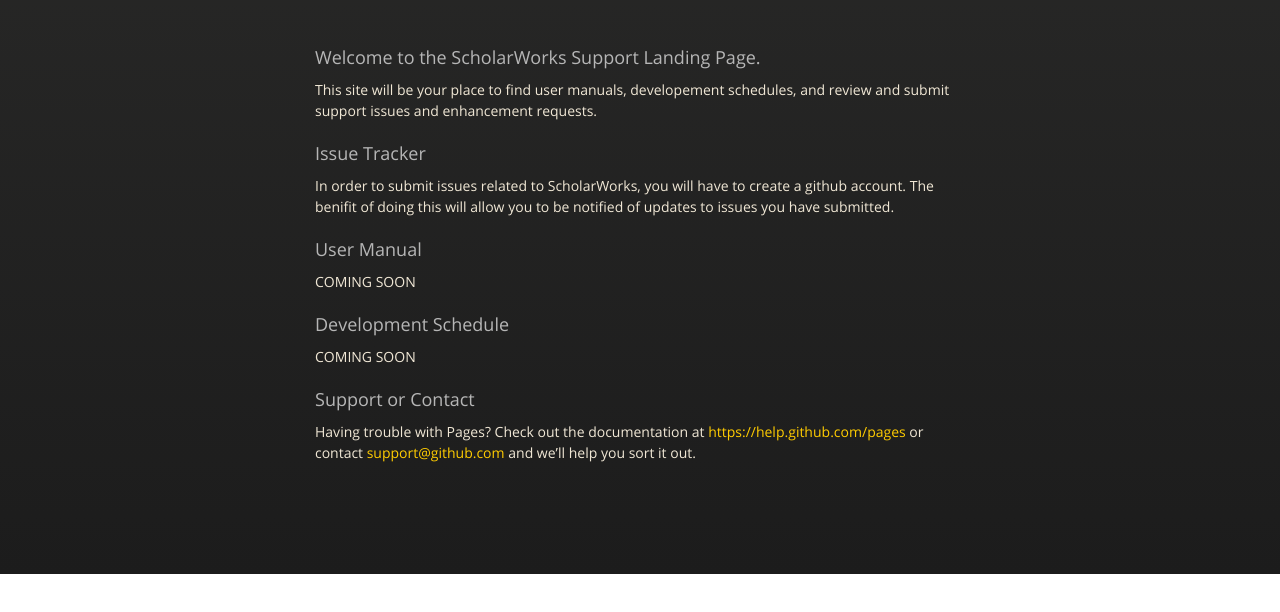
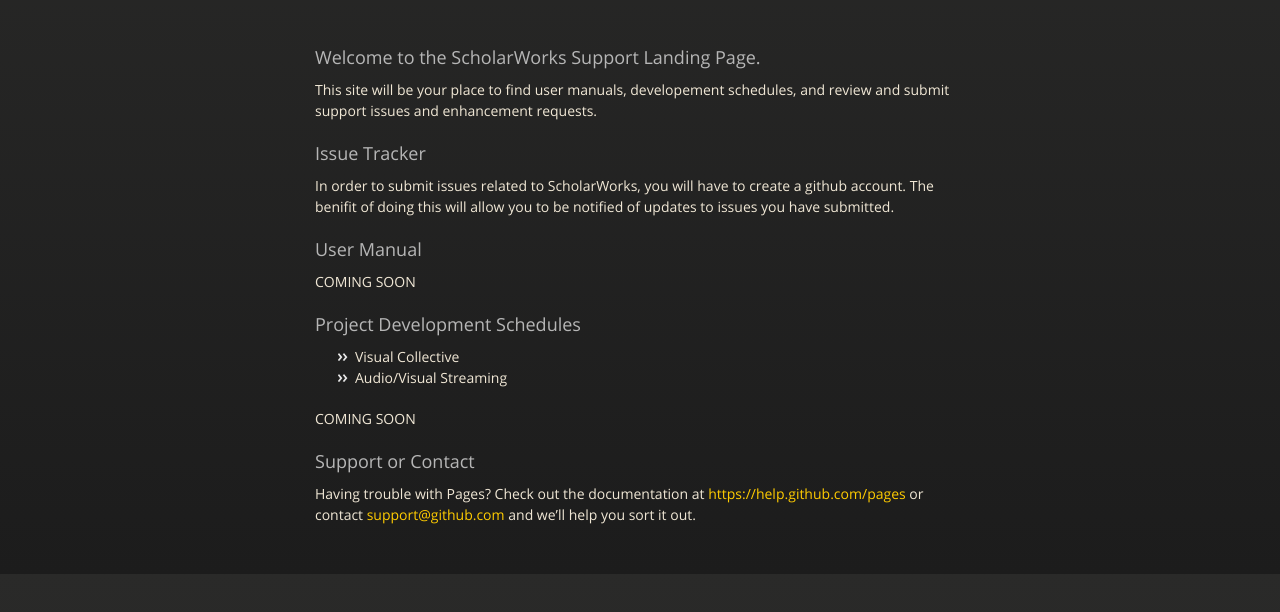
Before and after one commit to CSU-Digital-Repositories/ScholarWorks, a plain HTML site: page index.html in a window 1280 px wide. Shown: the part 226-838 px from the top of the page. Before the commit the page ends 800 px from the top, so only its background shows below. Drawn offline with nearby package versions, Linux system fonts and the light colour scheme.

Commit message:
Adding Projects to Index.html

```diff
--- a/index.html
+++ b/index.html
@@ -54,7 +54,12 @@
 <p>COMING SOON</p>
 
 <h3>
-<a id="authors-and-contributors" class="anchor" href="#authors-and-contributors" aria-hidden="true"><span class="octicon octicon-link"></span></a>Development Schedule</h3>
+<a id="authors-and-contributors" class="anchor" href="#authors-and-contributors" aria-hidden="true"><span class="octicon octicon-link"></span></a>Project Development Schedules</h3>
+
+<ul>
+<li>Visual Collective</li>
+<li>Audio/Visual Streaming</li>
+</ul>
 
 <p>COMING SOON</p>
 
```
